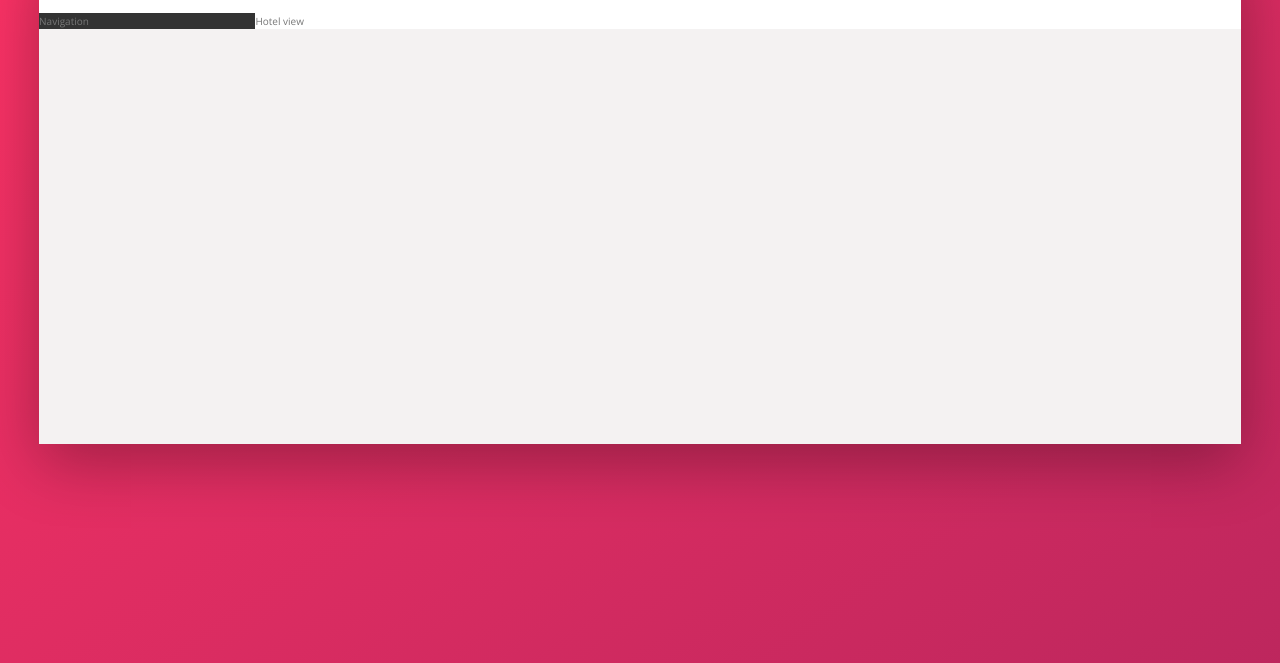
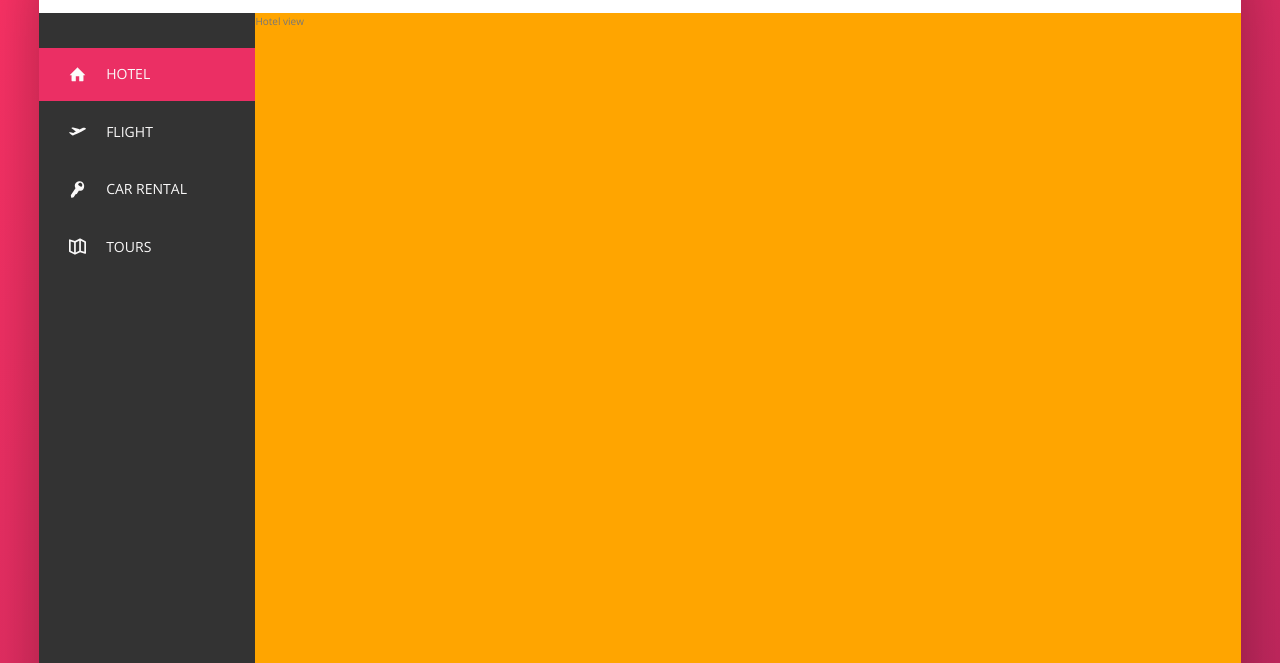
Before and after one commit to yf1619/Trillo, a website: page starter/index.html in a window 1280 px wide. Shown: the part 137-800 px from the top of the page. Drawn offline with nearby package versions, Linux system fonts and the light colour scheme.

Commit message:
Building the Navigation
Note:
1. We can use currentColor property to 'inherit' the color of element itself or parent element.
2.When ':before' pseduo class added , it simply means add a pseduo class of the element, not add it to the class atached.

```diff
--- a/starter/index.html
+++ b/starter/index.html
@@ -55,7 +55,45 @@
       </header>
 
       <div class="content">
-        <nav class="siderbar">Navigation</nav>
+        <nav class="side-bar">
+          <ul class="side-nav">
+            <li class="side-nav__item side-nav__item--active">
+              <a href="#" class="side-nav__link">
+                <svg class="side-nav__icon">
+                  <use href="img/sprite.svg#icon-home"></use>
+                </svg>
+                <span>HOTEL</span>
+              </a>
+            </li>
+            <li class="side-nav__item">
+              <a href="#" class="side-nav__link">
+                <svg class="side-nav__icon">
+                  <use href="img/sprite.svg#icon-aircraft-take-off"></use>
+                </svg>
+                <span>FLIGHT<span>
+              </a>
+            </li>
+            <li class="side-nav__item">
+              <a href="#" class="side-nav__link">
+                <svg class="side-nav__icon">
+                  <use href="img/sprite.svg#icon-key"></use>
+                </svg>
+                <span>CAR RENTAL</span>
+              </a>
+            </li>
+            <li class="side-nav__item">
+              <a href="#" class="side-nav__link">
+                <svg class="side-nav__icon">
+                  <use href="img/sprite.svg#icon-map"></use>
+                </svg>
+                <span>TOURS</span>
+              </a>
+            </li>
+          </ul>
+          <div class="legal">
+            &copy; 2023 by Trillo. All right reserved.
+          </div>
+        </nav>
         <main class="hotel-view">Hotel view</main>
       </div>
     </div>
--- a/starter/sass/_components.scss
+++ b/starter/sass/_components.scss
@@ -124,3 +124,74 @@
     margin-right: 1rem;
   }
 }
+
+//////////////////////////
+/// SIDE NAVIGATION
+///
+
+.side-nav {
+  // .side-nav__item
+  font-size: 1.4rem;
+  list-style: none;
+  margin-top: 3.5rem;
+
+  &__item {
+    position: relative;
+    &:not(:last-child) {
+      margin-bottom: 0.5rem;
+    }
+  }
+  &__item::before {
+    content: "";
+    position: absolute;
+    top: 0;
+    left: 0;
+    height: 100%;
+    width: 3px;
+    background-color: var(--color-primary);
+    transform: scale(0);
+    transition: transform 0.2s, width 0.4s cubic-bezier(1, 0, 0, 1) 0.2s,
+      background-color 0.1s;
+  }
+
+  &__item:hover::before,
+  &__item--active::before {
+    transform: scale(1);
+    width: 100%;
+  }
+  // .side-nav__link
+  &__item:active::before {
+    background-color: var(--color-primary-light);
+  }
+
+  &__link:link,
+  &__link:visited {
+    color: var(--color-grey-light-1);
+    text-decoration: none;
+    text-transform: uppercase;
+    display: block;
+    position: relative;
+    padding: 1.5rem 3rem;
+    z-index: 10;
+    display: flex;
+    align-items: center;
+  }
+
+  // .side-nav__icon
+
+  &__icon {
+    width: 1.7rem;
+    height: 1.7rem;
+    margin-right: 2rem;
+    fill: currentColor;
+  }
+}
+//////////////////////////
+/// LEGAL TEXT
+///
+.legal {
+  font-size: 1.2rem;
+  color: var(--color-grey-light-4);
+  text-align: center;
+  padding: 2.5rem;
+}
--- a/starter/sass/_layout.scss
+++ b/starter/sass/_layout.scss
@@ -19,11 +19,17 @@
 .content {
   display: flex;
 }
-.siderbar {
+.side-bar {
   background-color: var(--color-grey-dark-1);
   flex: 0 0 18%;
+
+  display: flex;
+  flex-direction: column;
+  justify-content: space-between;
 }
 .hotel-view {
-  background-color: #fff;
+  height: 80rem;
+  background-color: orange;
+  // background-color: #fff;
   flex: 1;
 }
```
Also changed, not shown: starter/sass/main.css, 1 other file.
